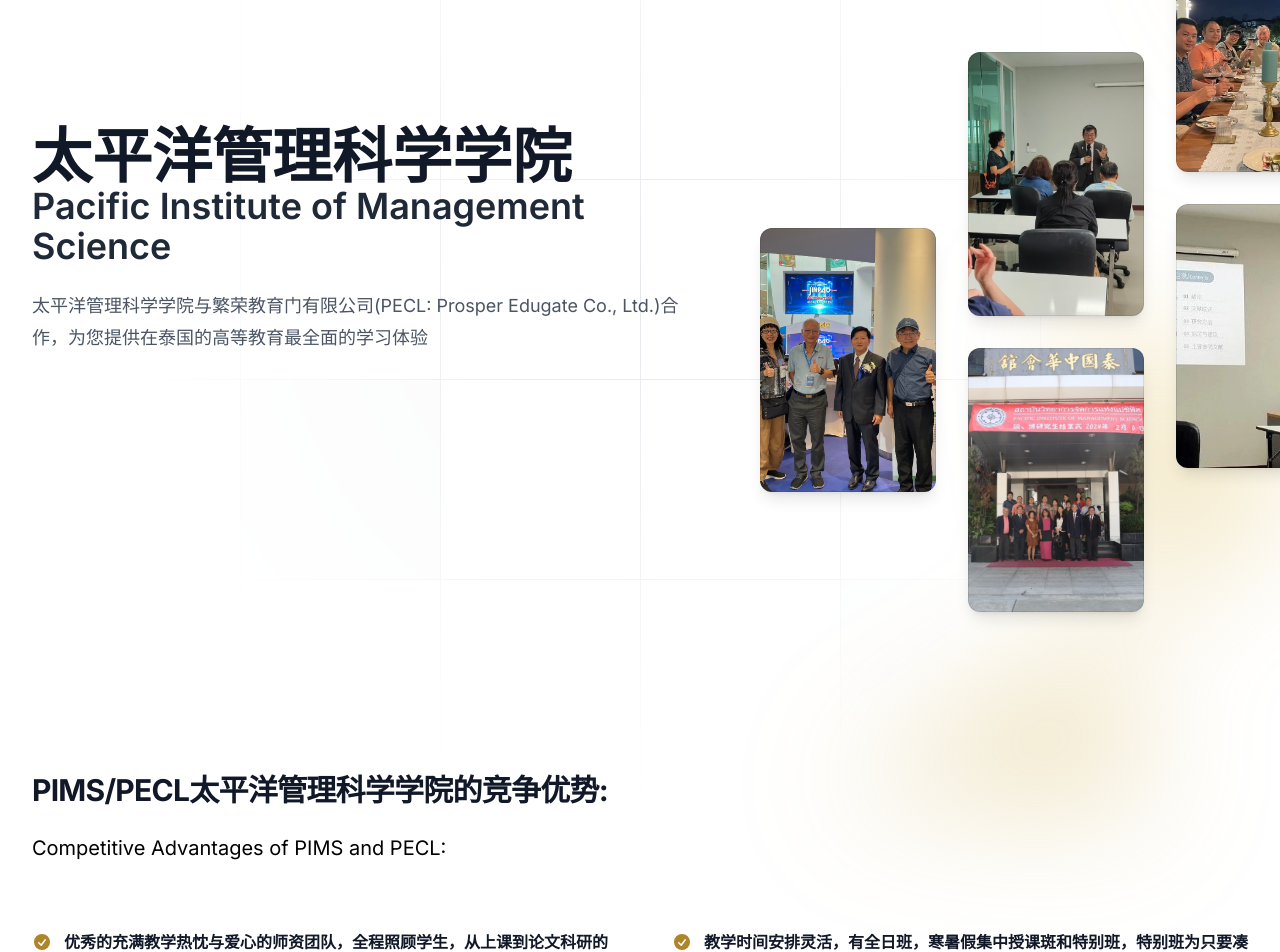
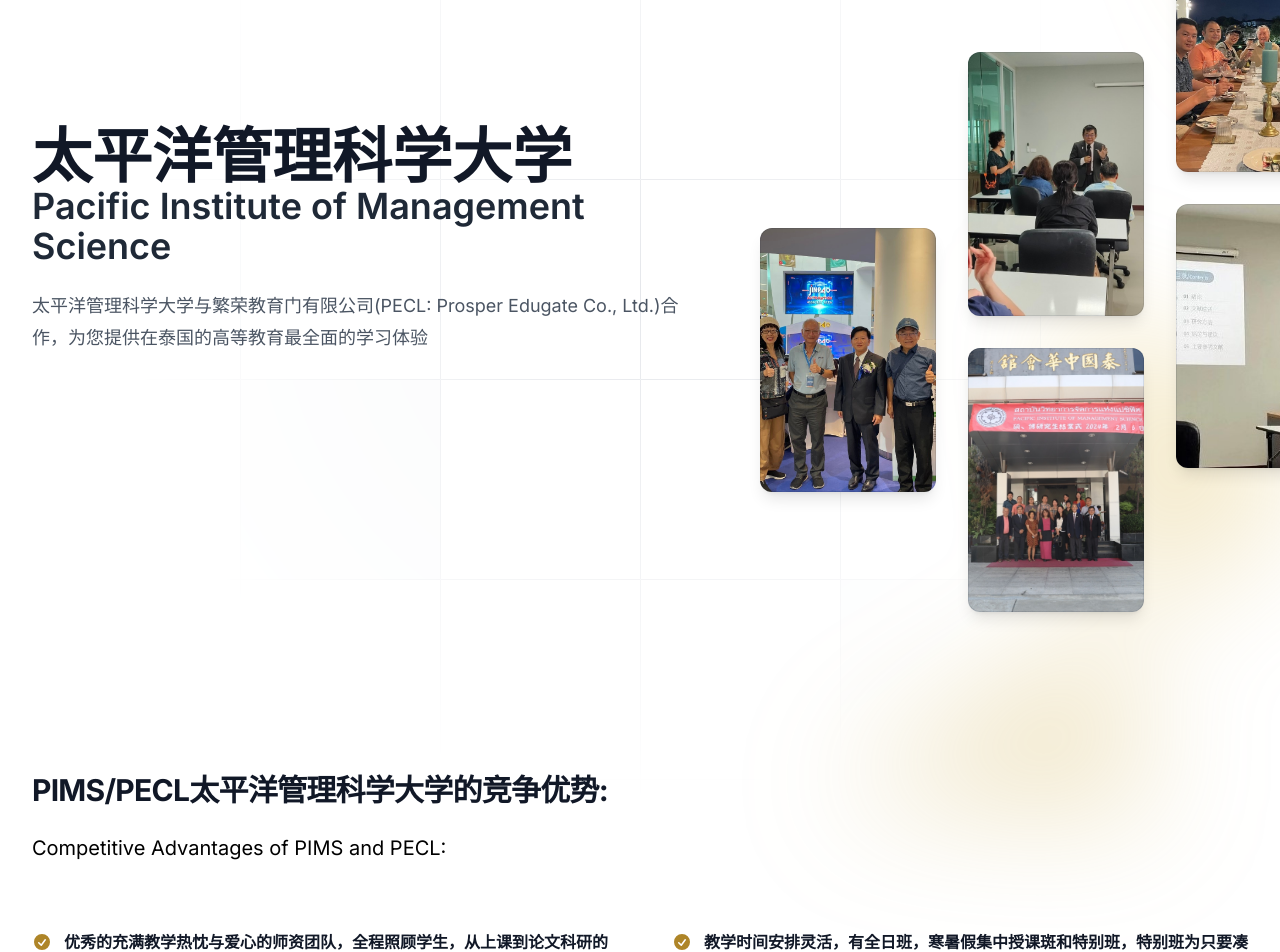
Before and after one commit to mamaKiera/peclthailand, a Next.js app: page / in a window 1280 px wide. Shown: the part 220-1172 px from the top of the page. Built offline with nearby package versions, Linux system fonts and the light colour scheme.

Commit message:
replace 太平洋管理科学学院 with 太平洋管理科学大学

```diff
--- a/src/app/page.tsx
+++ b/src/app/page.tsx
@@ -65,13 +65,13 @@
               <div className="mx-auto max-w-2xl gap-x-14 lg:mx-0 lg:flex lg:max-w-none lg:items-center">
                 <div className="relative w-full max-w-xl lg:shrink-0 xl:max-w-2xl">
                   <h1 className="text-5xl font-bold  text-gray-900 sm:text-6xl">
-                    太平洋管理科学学院
+                    太平洋管理科学大学
                   </h1>
                   <h2 className="text-3xl font-semibold  text-gray-800 sm:text-4xl">
                     Pacific Institute of Management Science
                   </h2>
                   <p className="mt-6 text-lg leading-8 text-gray-600 sm:max-w-md lg:max-w-none">
-                    太平洋管理科学学院与繁荣教育门有限公司(PECL: Prosper Edugate
+                    太平洋管理科学大学与繁荣教育门有限公司(PECL: Prosper Edugate
                     Co., Ltd.)合作，为您提供在泰国的高等教育最全面的学习体验
                   </p>
                   <div className="mt-10 flex items-center gap-x-6">
@@ -85,7 +85,7 @@
                       href="/pims"
                       className="text-sm font-semibold leading-6 text-gray-900"
                     >
-                      认识太平洋管理科学学院 <span aria-hidden="true">→</span>
+                      认识太平洋管理科学大学 <span aria-hidden="true">→</span>
                     </a> */}
                   </div>
                 </div>
@@ -144,7 +144,7 @@
       </main>
       <div className="mx-auto max-w-7xl px-6 pb-48 lg:px-8">
         <h1 className="mt-8 text-2xl font-bold tracking-tight text-gray-900 sm:text-3xl">
-          PIMS/PECL太平洋管理科学学院的竞争优势:
+          PIMS/PECL太平洋管理科学大学的竞争优势:
         </h1>
         <p className="mt-6 text-xl leading-8">
           Competitive Advantages of PIMS and PECL:
```
